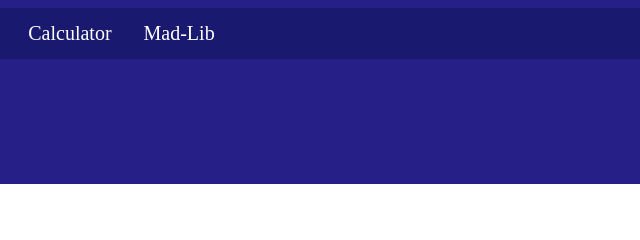
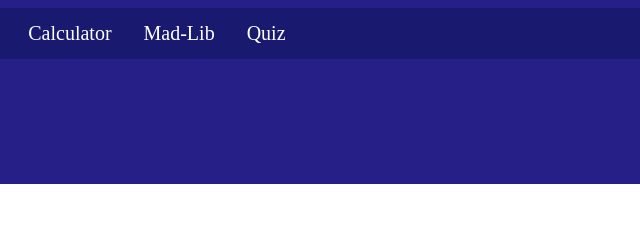
Before and after one commit to Mackowiak1343/Mackowiak1343.github.io, a plain HTML site: page social.html in a window 1280 px wide. Shown: the top 240 px of the page, 458-1098 px from the left. Drawn offline with Linux system fonts and the light colour scheme.

Commit message:
Update social.html

```diff
--- a/social.html
+++ b/social.html
@@ -14,7 +14,7 @@
     <a href="miniprojects.html">MiniProjects</a>
     <a href="calculator.html">Calculator</a>
     <a href="madLib.html">Mad-Lib</a>
-    <a href="quiz.html"></a>
+    <a href="quiz.html">Quiz</a>
 </div>
 <h1 style="font-size: 50px">Discord</h1>
 <img src="img/Discord.jpg">
```
